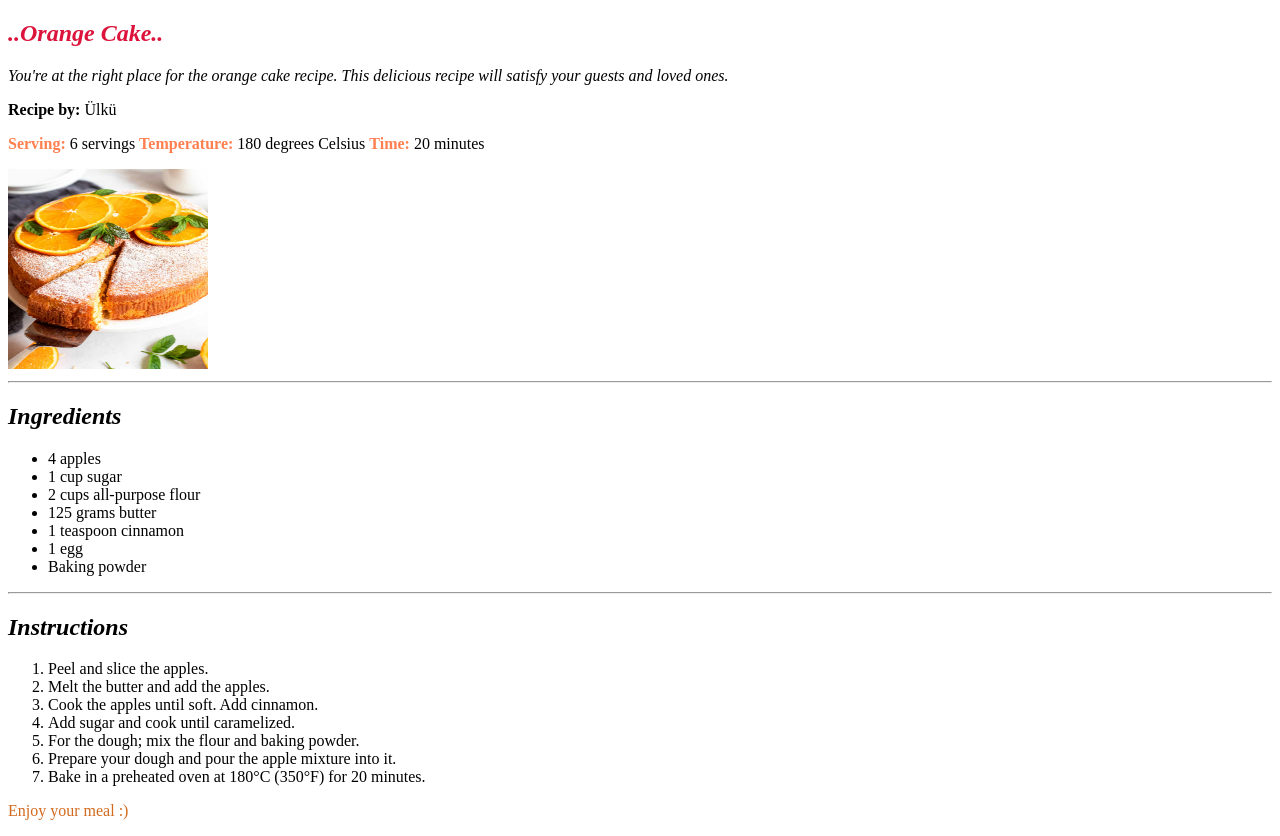
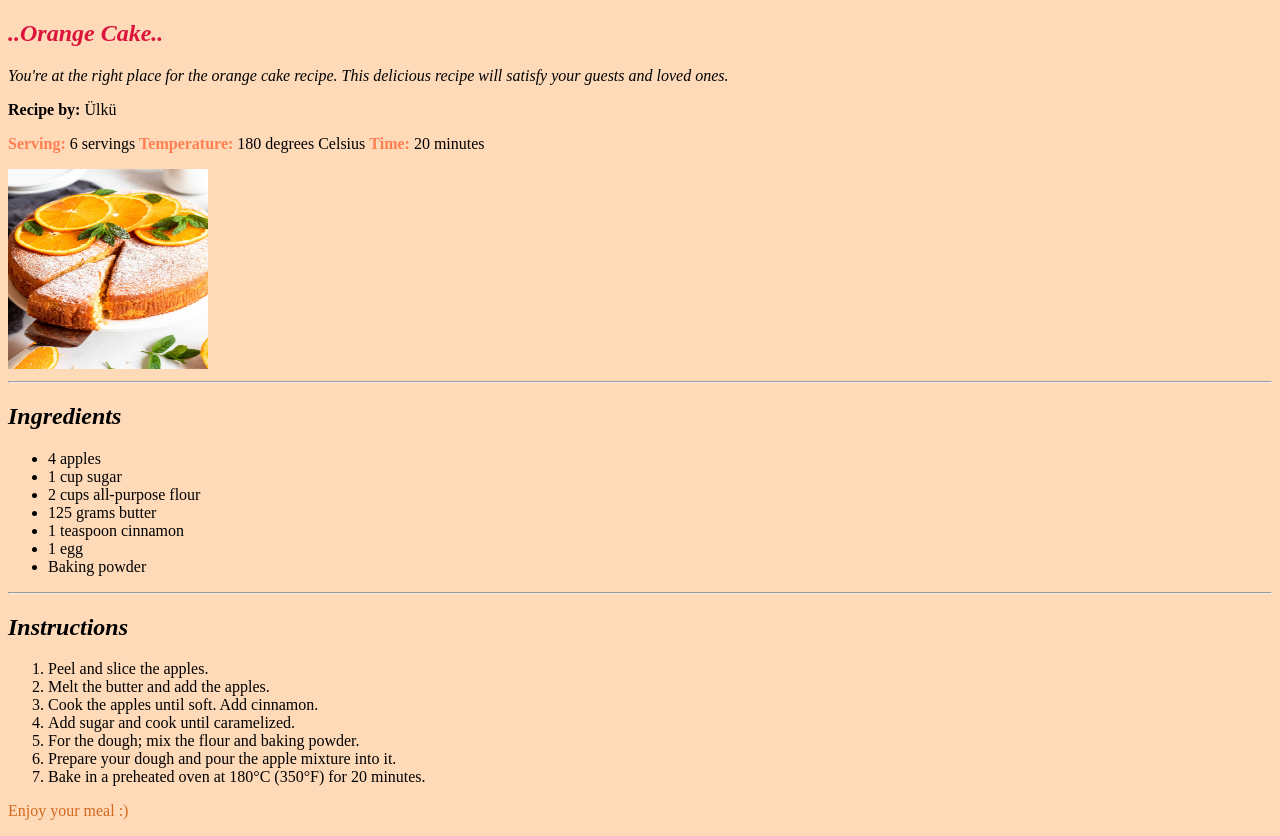
Before and after one commit to Ulku-dur/Week-1-Front-end, a plain HTML site: page Week-1/hmw-4/index.html in a window 1280 px wide. Drawn offline with Linux system fonts and the light colour scheme.

Commit message:
index.html

```diff
--- a/Week-1/hmw-4/index.html
+++ b/Week-1/hmw-4/index.html
@@ -4,6 +4,11 @@
     <meta charset="UTF-8">
     <meta name="viewport" content="width=device-width, initial-scale=1.0">
     <title>Dessert Recipe</title>
+    <style>
+        body {
+            background-color: peachpuff;
+        }
+    </style>
 </head>
 <body>
     <header>
```
